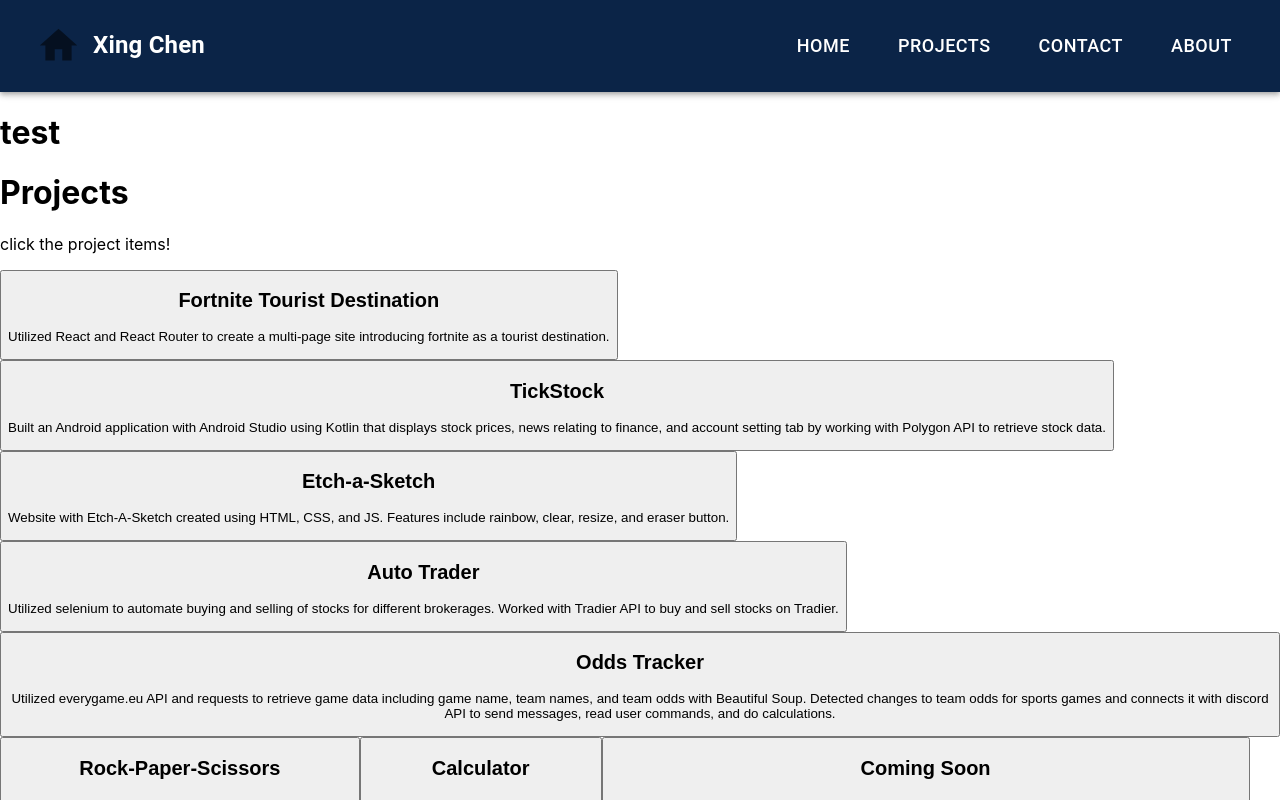
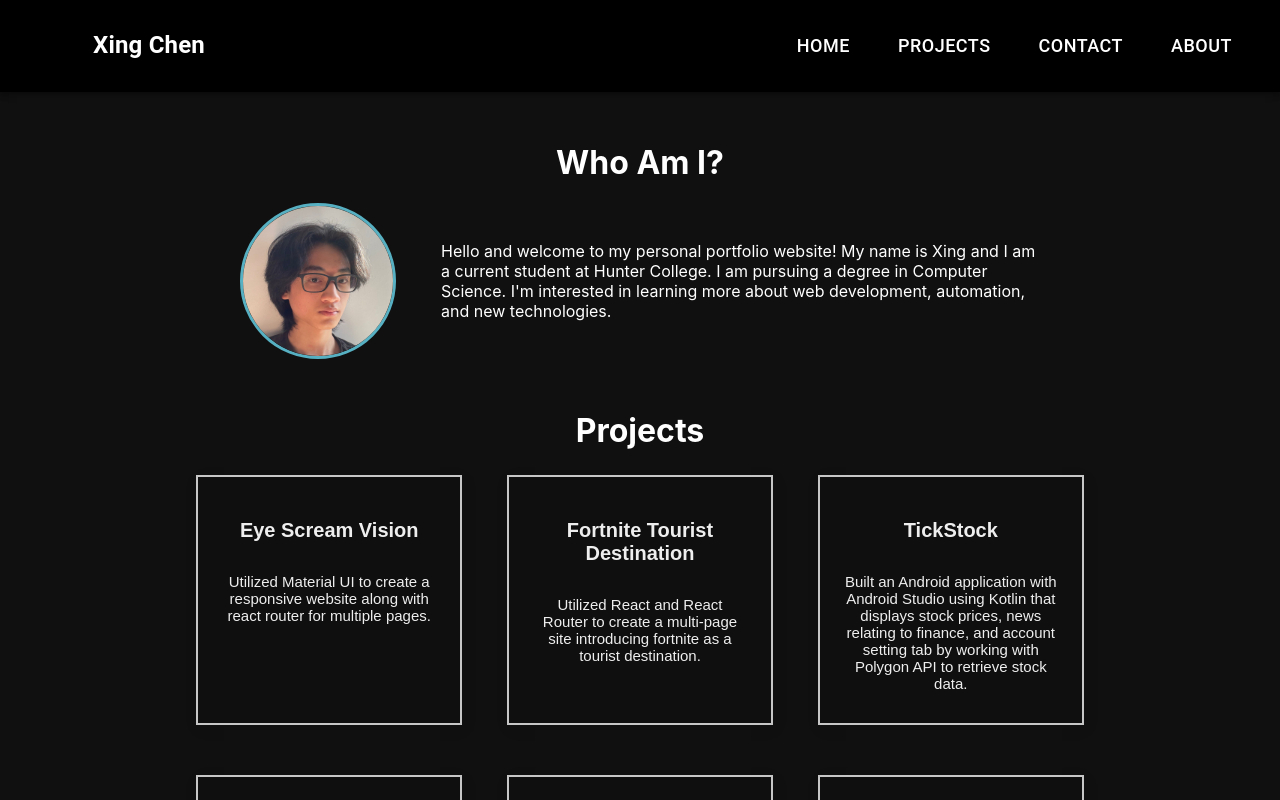
Before and after one commit to XChen601/Old-Personal-Portfolio, a React (Create React App) app: page /#/ in a window 1280 px wide. Shown: the top 800 px of the page. Built offline with nearby package versions, Linux system fonts and the light colour scheme.

Commit message:
completed homepage html and some base styling

```diff
--- a/src/App.js
+++ b/src/App.js
@@ -2,6 +2,7 @@ import './App.css';
 import { HashRouter, Routes, Route } from "react-router-dom";
 import Navbar from './components/Navbar';
 import Homepage from './components/Homepage';
+import Footer from './components/Footer';
 
 function App() {
   return (
@@ -12,6 +13,7 @@ function App() {
         <Route path="/Home" element={<Homepage />} />
 
       </Routes>
+      <Footer />
     </HashRouter>
   );
 }
--- /dev/null
+++ b/src/components/Footer.jsx
@@ -0,0 +1,32 @@
+
+import './css/Footer.css'
+
+function Footer() {
+    return (
+        <>
+        <div class="footer" id="footer">
+        <a href="mailto:xingc110@gmail.com" class="footer__link">xingc110@gmail.com</a>
+        <ul class="social-list">
+            <li class="social-list__item">
+                <a class="social-list__link" href="https://www.linkedin.com/in/xing-chen-b4050b202/">
+                    <i class="fab fa-linkedin"></i>
+                </a>
+            </li>
+
+            <li class="social-list__item">
+                <a class="social-list__link" href="https://twitter.com">
+                    <i class="fab fa-twitter"></i>
+                </a>
+            </li>
+            <li class="social-list__item">
+                <a class="social-list__link" href="https://github.com/XChen601">
+                    <i class="fab fa-github"></i>
+                </a>
+            </li>
+        </ul>
+    </div>
+    </>
+    )
+}
+
+export default Footer;
--- a/src/components/Homepage.jsx
+++ b/src/components/Homepage.jsx
@@ -1,5 +1,5 @@
-
-
+import './css/Homepage.css'
+import pfp from '../images/linkedin_pfp.jpg'
 
 function Homepage(){
     return (
@@ -12,8 +12,18 @@ function Homepage(){
 
 function Introduction(){
     return (
-        <h1>test</h1>
-
+        <>
+            <div class="introduction" id="About">
+                <h1>Who Am I?</h1>
+                <div class="introduction-inner">
+                    <img src={pfp}  width="150" height="150" alt="Linkedin pfp" class = "pfp" />
+                    <p>Hello and welcome to my personal portfolio website!
+                        My name is Xing and I am a current student at Hunter College.
+                        I am pursuing a degree in Computer Science. I'm interested in
+                        learning more about web development, automation, and new technologies.</p>
+                </div>
+            </div>
+        </>
     )
 }
 
@@ -22,8 +32,12 @@ function Projects(){
         <>
         <div class="Projects" id="project-list">
             <h1>Projects</h1>
-            <p>click the project items!</p>
             <div class="project-items">
+            <button class="item" id="Eye Scream Vision">
+                    <h2>Eye Scream Vision</h2>
+                    <p>Utilized Material UI to create a responsive website along with react router for multiple pages.
+                    </p>
+                </button>
                 <button class="item" id="Fortnite-Destination">
                     <h2>Fortnite Tourist Destination</h2>
                     <p>Utilized React and React Router to create a multi-page site introducing fortnite as a tourist destination.
--- a/src/components/Navbar.jsx
+++ b/src/components/Navbar.jsx
@@ -19,7 +19,7 @@ function Navbar(){
         setAnchorElNav(null);
     };
     return (
-        <AppBar position="relative" sx={{backgroundColor: '#0B2447'}}>
+        <AppBar position="relative" sx={{backgroundColor: 'black'}}>
             <Toolbar sx={{py:1}}>
                 <Box sx={{ flexGrow: 1, display: { xs: 'flex', md: 'none' } }}>
                     <IconButton
--- /dev/null
+++ b/src/components/css/Homepage.css
@@ -0,0 +1,68 @@
+body {
+    background-color: rgb(16, 16, 16);
+    color: white;
+}
+
+#project-list {
+    margin: 0% 15%;
+    display: flex;
+    flex-direction: column;
+    justify-content: center;
+    align-items: center;
+}
+
+.project-items {
+    display: grid;
+    gap: 4px;
+    padding: 4px;
+    grid-template-columns: repeat(auto-fit, minmax(max(220px, 18vw), 1fr));
+    gap: 5%;
+}
+
+.item {
+    display: flex;
+    flex-direction: column;
+    align-items: center;
+    border: 2px solid rgba(255, 255, 255, 0.76);
+    box-shadow: 2px 4px 16px rgba(0,0,0,.06);
+    box-sizing: border-box;
+    cursor: pointer;
+    position: relative;
+    background-color: rgba(15, 15, 15, 1);
+    transition: transform .5s ease-in-out;
+    padding: 25px;
+    color: #eee;
+    height: max(250px, 20vh);
+}
+
+.item p {
+    font-size: 15px;
+}
+
+.item:hover {
+    transform: scale(1.08);
+    box-shadow: 0 0 5px rgb(212, 238, 247);
+}
+
+
+/* intro */
+.introduction {
+    display: flex;
+    flex-direction: column;
+    align-items: center;
+    padding: 30px;
+    flex-wrap: wrap;
+}
+
+.introduction-inner {
+    display: flex;
+    align-items: center;
+    max-width: 800px;
+    gap: 45px;
+
+}
+
+.pfp {
+    border-radius: 50%;
+    border: 3px solid rgb(86, 176, 194);
+}
```
Also changed, not shown: src/components/css/Footer.css (added), src/images/linkedin_pfp.jpg (added).
